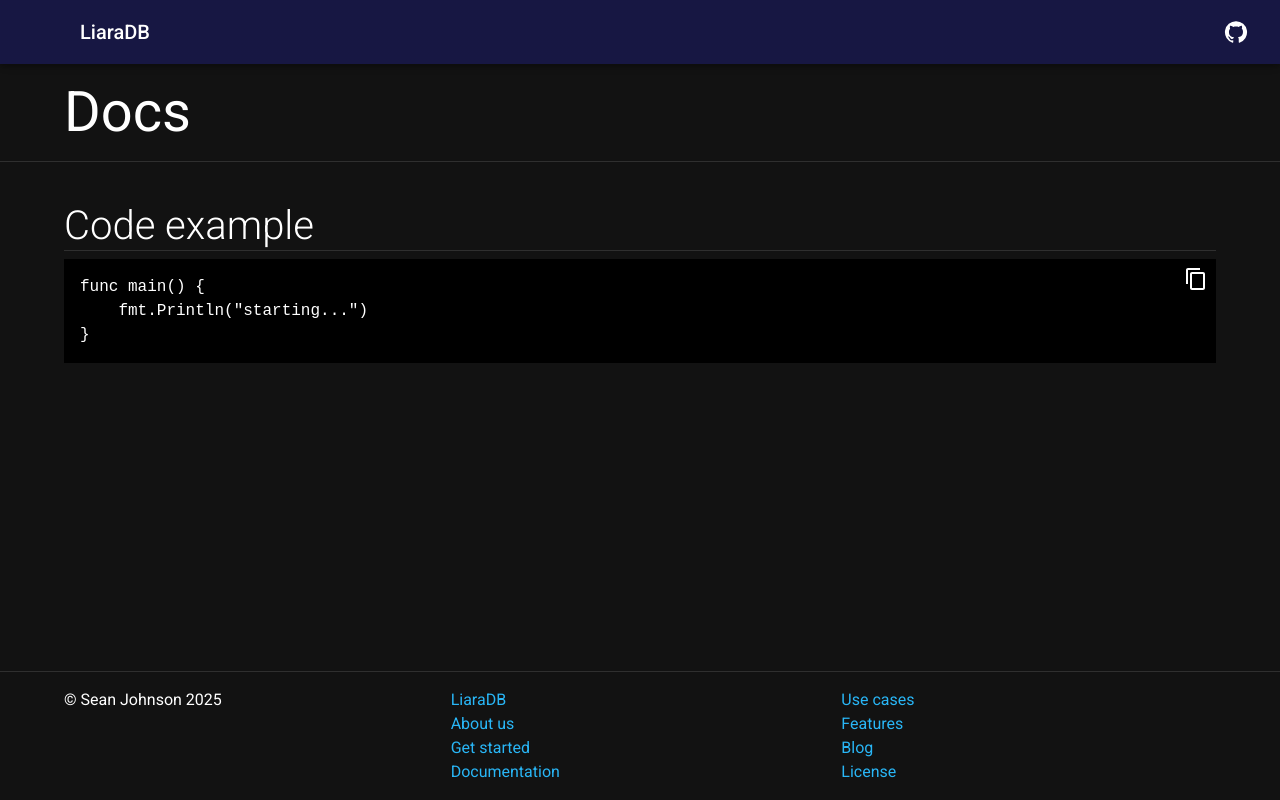
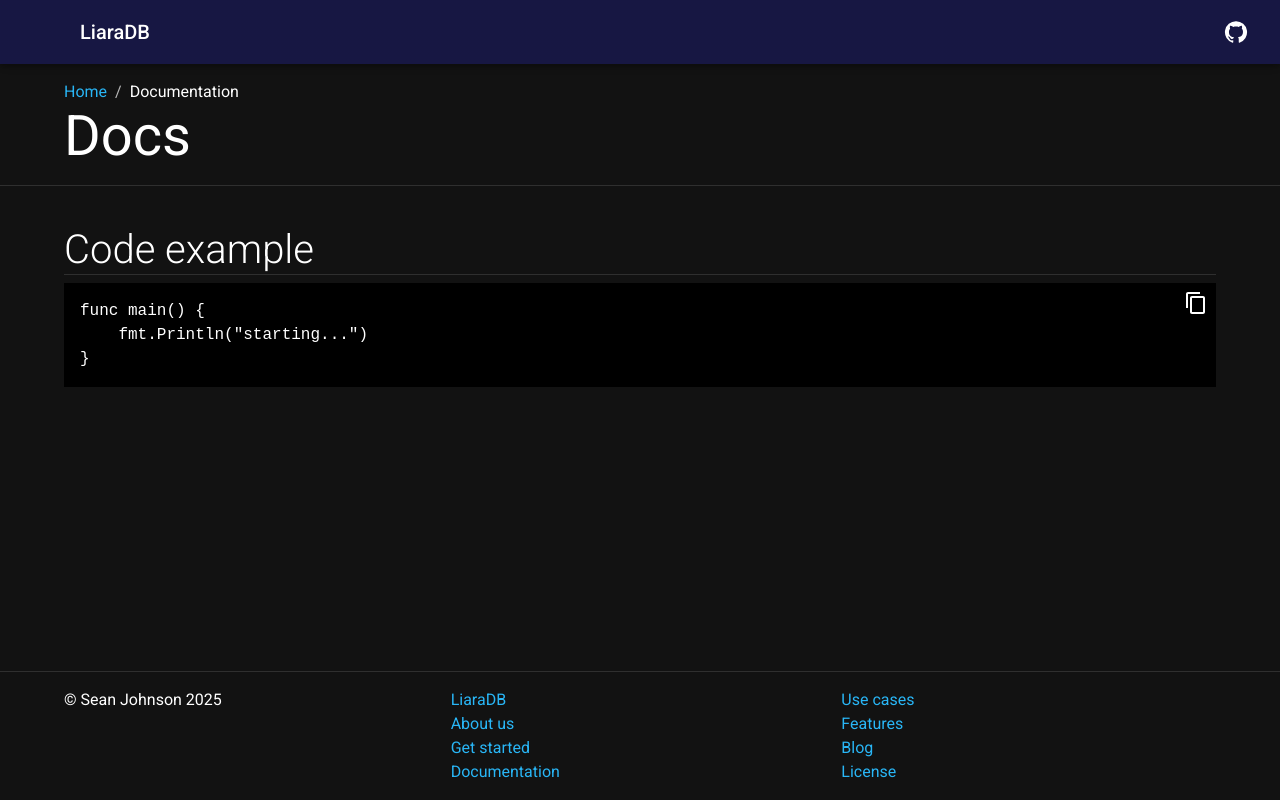
Before and after one commit to liaradb/liaradb.github.io, a Next.js app: page /docs in a window 1280 px wide. Built offline with nearby package versions, Linux system fonts and the light colour scheme; some icons are missing; what @mui/material-nextjs would draw is missing.

Commit message:
Created breadcrumbs.

```diff
--- /dev/null
+++ b/src/components/app_breadcrumbs/app_breadcrumbs.tsx
@@ -0,0 +1,52 @@
+"use client";
+
+import { Breadcrumbs, Typography } from "@mui/material";
+import { usePathname } from "next/navigation";
+
+import { LinkLink } from "../link";
+
+export const AppBreadcrumbs = () => {
+  const pathname = usePathname();
+  const parts = pathname.substring(1).split("/");
+
+  const items = parts.reduce((items, item) => {
+    items.push([...items, item].join("/"));
+    return items;
+  }, [] as string[]);
+  return (
+    <Breadcrumbs aria-label="breadcrumb">
+      <LinkLink underline="hover" color="inherit" href="/">
+        Home
+      </LinkLink>
+      {parts.map((part, index) => {
+        const item = items[index];
+        if (index === parts.length - 1) {
+          return (
+            <Typography key={item} sx={{ color: "text.primary" }}>
+              {breadcrumb(part)}
+            </Typography>
+          );
+        }
+        return (
+          <LinkLink key={item} underline="hover" color="inherit" href={item}>
+            {breadcrumb(part)}
+          </LinkLink>
+        );
+      })}
+    </Breadcrumbs>
+  );
+};
+
+const breadcrumb = (part: string) => {
+  return breadcrumbMap[part] ?? part;
+};
+
+const breadcrumbMap: Record<string, string> = {
+  blog: "Blog",
+  docs: "Documentation",
+  features: "Features",
+  "about-us": "About us",
+  "get-started": "Get started",
+  "use-cases": "Use cases",
+  license: "License",
+};
--- /dev/null
+++ b/src/components/app_breadcrumbs/index.ts
@@ -0,0 +1 @@
+export { AppBreadcrumbs } from "./app_breadcrumbs";
--- a/src/components/app_page/app_page.tsx
+++ b/src/components/app_page/app_page.tsx
@@ -1,5 +1,7 @@
+import { FC, ReactNode } from "react";
 import { Box, Container, Divider, Toolbar, Typography } from "@mui/material";
-import { FC, ReactNode } from "react";
+
+import { AppBreadcrumbs } from "../app_breadcrumbs";
 
 const baseTitle = "LiaraDB";
 
@@ -16,6 +18,7 @@ export const AppPage: FC<{
         <Toolbar />
       </Box>
       <Box component={Container} paddingY={2}>
+        <AppBreadcrumbs />
         <Typography variant="h1">{title}</Typography>
         {subTitle && <Typography variant="h5">{subTitle}</Typography>}
       </Box>
--- a/src/components/link/link_link.tsx
+++ b/src/components/link/link_link.tsx
@@ -1,15 +1,18 @@
 "use client";
 
 import { FC, HTMLAttributeAnchorTarget, ReactNode } from "react";
-import { Link as MuiLink } from "@mui/material";
+import { LinkProps, Link as MuiLink } from "@mui/material";
 import Link from "next/link";
 
-export const LinkLink: FC<{
-  href: string;
-  children?: ReactNode | ReactNode;
-  target?: HTMLAttributeAnchorTarget;
-}> = ({ href, children, target }) => (
+export const LinkLink: FC<
+  {
+    href: string;
+    children?: ReactNode | ReactNode;
+    target?: HTMLAttributeAnchorTarget;
+  } & LinkProps
+> = ({ href, children, target, ...props }) => (
   <MuiLink
+    {...props}
     color="info"
     href={href}
     sx={{ textDecoration: "none" }}
```
